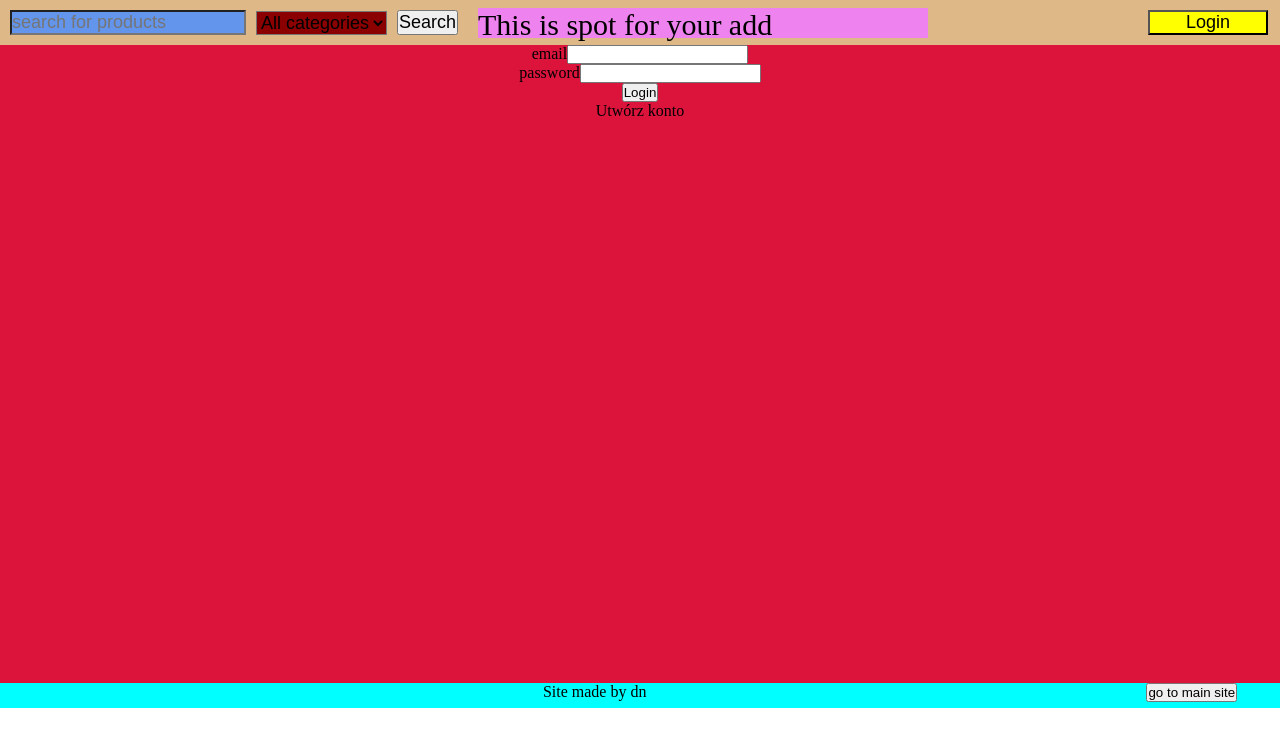
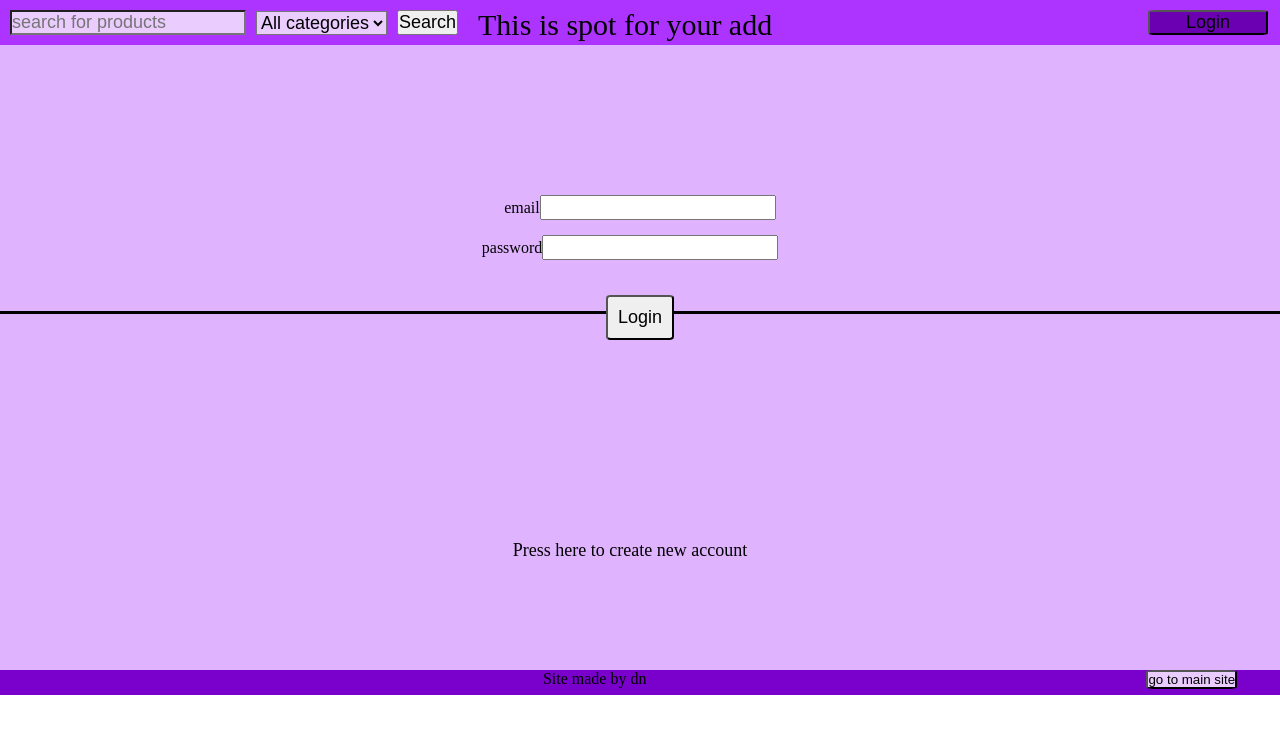
Before and after one commit to DariuszNitkowski/React, a React (Create React App) app: page /login in a window 1280 px wide. Shown: the top 746 px of the page. Built offline with nearby package versions, Linux system fonts and the light colour scheme; no server answers.

Commit message:
some styling

```diff
--- a/src/App.css
+++ b/src/App.css
@@ -10,13 +10,12 @@
 
 .header{
 
-    background-color: burlywood;
+    background-color: #ad33ff;
     display: flex;
     margin-top: -45px;
     height: 45px;
     width: 1300px;
     position: fixed;
-    /* overflow: hidden; */
     align-items: center;
     z-index: 1;
 }
@@ -35,27 +34,29 @@ a :visited{
 
 #body{
     margin-top: 45px;
-    background-color: crimson;
-    min-height: 638px;
+    background-color: #e0b3ff;
+    min-height: 625px;
     text-align: center;
     z-index: -1;
-
-}
+    width: 100%;
+    white-space: nowrap;}
 
 #footer{
-    background-color: cyan;
+    background-color: #7a00cc;
     text-align: center;
     min-height: 25px;
 
 }
 #footer button{
     transform: translateX(500px);
+    background-color: #ebccff;
+    border-radius: 10%;
 }
 
 
 /* header */
 #search input{
-    background-color:cornflowerblue;
+    background-color:#ebccff;
     transform: translateX(10px);
     font-size: large;}
 
@@ -68,36 +69,78 @@ a :visited{
 }
 
 #categories select{
-    background-color: darkred;
+    background-color: #ebccff;
     transform: translateX(20px);
     font-size: large;}
 
 
+#basket{
+    transform: translateX(-80px);
+}
 
 #basket button{
-    background-color: yellow;
-    transform: translateX(-80px);
+    background-color: #6b00b3;
+    border-radius: 7%;
     width: 200px;
     font-size: large;
 }
 #dropdown button{
-    background-color: yellow;
+    background-color: #6b00b3;
     width: 120px;
+    font-size: large;
+    border-radius: 7%;
+}
+
+
+/* #loginEmail{
+    transform: translateY(100px) translateX(0px);
+
+}
+
+*/
+#loginBtn{
+    transform: translateY(50px) translateX(0px);
+}
+
+#loginArea{
+    transform: translateY(150px);
+
+    border-bottom: solid black;
+}
+
+#loginPass{
+    transform: translateY(15px) translateX(-10px);
+}
+#loginEmail input{
     font-size: large;
 }
 
+#loginPass input{
+    font-size: large;
+}
+#loginBtn button{
+    font-size: large;
+    padding: 10px;
+    border-radius: 7%;
+}
 
-
+#newAccount{
+    transform: translateY(250px) translateX(-10px);
+    font-size: large;
+}
+#login{
+    transform: translateX(250px);
+}
 
 #login button{
     font-size: large;
-    background-color: yellow;
+    background-color: #6b00b3;
     width: 120px;
-    transform: translateX(250px);}
+    border-radius: 7%;}
 
 
 #add{
-    background-color: violet;
+    background-color: #ad33ff;
     transform: translateX(30px);
     font-size: 30px;
     width: 450px;
@@ -114,7 +157,7 @@ a :visited{
 
 
 #products {
-    white-space: nowrap;
+
     transform: translateY(50px) translateX(-100px);
 }
 
@@ -284,7 +327,8 @@ Link{
 
 
 #pageMsg{
-    transform: translateY(40px);
+    transform: translateY(100px);
+    font-size: large;
 }
 
 #addProductBtn{
--- a/src/Components/Header.js
+++ b/src/Components/Header.js
@@ -15,8 +15,7 @@ const Header = (match) => {
     const [message, setMessage]=useState("")
     const promotions=match.promotions
     const handleSearch=(e)=>{
-        setSearchingFor(e.target.value)
-    }
+        setSearchingFor(e.target.value)}
 
     const handleCategories=(e)=>{
         setSearchingCategories(e.target.value)
--- a/src/Components/HeaderComponents/LoginBody.js
+++ b/src/Components/HeaderComponents/LoginBody.js
@@ -55,16 +55,16 @@ const LoginBody = (match) => {
         <div id="body">
         <div id="userMsg">{logMessage}</div>
             {logged?<div id="pageMsg">You are logged already</div>:
-            <>
+            <div id="loginArea">
             <form name="logForm" onSubmit={handleLogin}>
-                <div>email<input type="text" name="email"/></div>
-            <div>password<input type="text" name="pass"/></div>
-            <div><button type="submit">Login</button></div>
+                <div id="loginEmail">email<input type="text" name="email"/></div>
+            <div id="loginPass">password<input type="text" name="pass"/></div>
+            <div id="loginBtn"><button type="submit">Login</button></div>
             </form>
 
 
-            <div><Link to="/create">Utwórz konto</Link></div>
-            </>}
+            <div id="newAccount"><Link to="/create">Press here to create new account</Link></div>
+            </div>}
         </div></>
      );
 }
```
